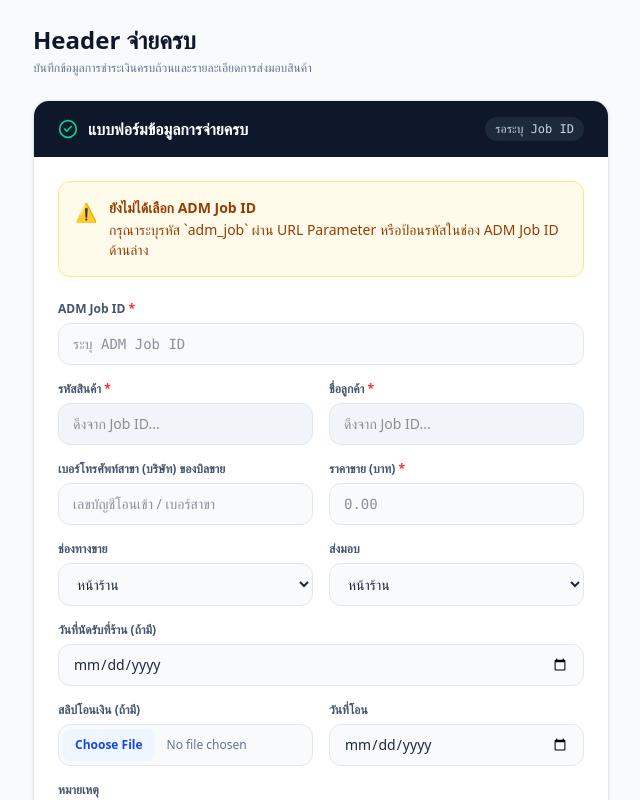
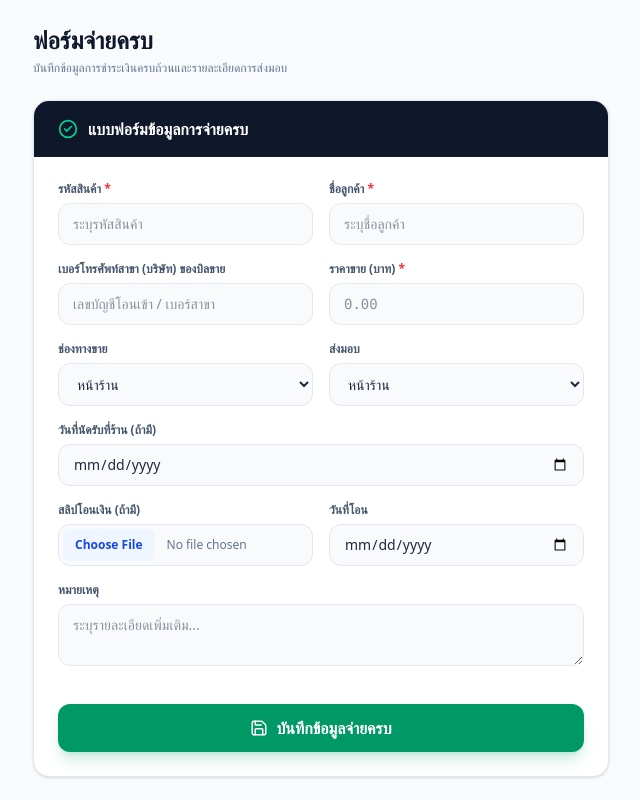
Before and after one commit to aanniiccee/heng-input, a Next.js app: page /admin/form in a window 1280 px wide. Shown: the top 800 px of the page, without its empty margins (319-959 px from the left). Built offline with nearby package versions, Linux system fonts and the light colour scheme; no server answers; sample sign-in values are in the browser's storage.

Commit message:
Update page.tsx

```diff
--- a/app/admin/form/page.tsx
+++ b/app/admin/form/page.tsx
@@ -5,27 +5,13 @@ import React, { useState, useEffect, Suspense } from "react";
 import { useSearchParams } from "next/navigation";
 import { Save, Loader2, CheckCircle2 } from "lucide-react";
 
-interface Transaction {
-  transaction_id: string;
-  product: string;
-  customer_name: string;
-  phone_number?: string;
-  channel?: string;
-  note?: string;
-}
-
 function PaidInFullFormContent() {
   const searchParams = useSearchParams();
+  const token = searchParams.get("token") || "";
 
-  const token = searchParams.get("token") || "";
-  const admJobFromUrl = searchParams.get("adm_job")?.trim() || "";
-
-  const [allTransactions, setAllTransactions] = useState<Transaction[]>([]);
-  const [loading, setLoading] = useState(false);
   const [isSubmitting, setIsSubmitting] = useState(false);
 
-  // Form Fields
-  const [admJobId, setAdmJobId] = useState("");
+  // Form Fields (ถอด admJobId ออกเรียบร้อยแล้ว)
   const [product, setProduct] = useState("");
   const [customerName, setCustomerName] = useState("");
   const [companyPhone, setCompanyPhone] = useState("");
@@ -37,8 +23,6 @@ function PaidInFullFormContent() {
   const [transferSlip, setTransferSlip] = useState<File | null>(null);
   const [transferDate, setTransferDate] = useState("");
   const [note, setNote] = useState("");
-
-  const todayStr = new Date().toISOString().split("T")[0];
 
   useEffect(() => {
     const adminName = sessionStorage.getItem("admin_name");
@@ -52,87 +36,67 @@ function PaidInFullFormContent() {
         currentParams.toString();
       return;
     }
-
-    loadData();
   }, [token]);
-
-  useEffect(() => {
-    if (admJobFromUrl) {
-      setAdmJobId(admJobFromUrl);
-    }
-  }, [admJobFromUrl]);
-
-  useEffect(() => {
-    if (admJobId && allTransactions.length > 0) {
-      const found = allTransactions.find((x) => x.transaction_id === admJobId);
-      if (found) {
-        setProduct(found.product || "");
-        setCustomerName(found.customer_name || "");
-      }
-    }
-  }, [admJobId, allTransactions]);
-
-  const loadData = async () => {
-    try {
-      setLoading(true);
-      const adminLineId = sessionStorage.getItem("admin_line_id") || "";
-      const apiUrl = `/api/pawn-transactions?token=${token}&admin_line_id=${adminLineId}`;
-      const r = await fetch(apiUrl);
-      if (r.ok) {
-        const data = await r.json();
-        setAllTransactions(data);
-      }
-    } catch (err) {
-      console.error("Error loading data:", err);
-    } finally {
-      setLoading(false);
-    }
-  };
 
   const handleFormSubmit = async (event: React.FormEvent) => {
     event.preventDefault();
-    if (!admJobId) {
-      alert("กรุณาระบุ ADM Job ID");
-      return;
-    }
+    setIsSubmitting(true);
 
-    setIsSubmitting(true);
     const adminLineId = sessionStorage.getItem("admin_line_id") || "Unknown";
     const adminName = sessionStorage.getItem("admin_name") || "Unknown";
 
-    const formData = new FormData();
-    formData.append("adm_job_id", admJobId);
-    formData.append("product", product);
-    formData.append("customer_name", customerName);
-    formData.append("company_phone", companyPhone);
-    formData.append("selling_price", sellingPrice);
-    formData.append("channel", channel);
-    formData.append("delivery_method", deliveryMethod);
-    formData.append("pickup_date", deliveryMethod === "หน้าร้าน" ? pickupDate : "");
-    formData.append("shipping_address", deliveryMethod === "จัดส่ง" ? shippingAddress : "");
-    formData.append("transfer_date", transferDate);
-    formData.append("note", note);
-    formData.append("created_by_line_id", adminLineId);
-    formData.append("created_by_name", adminName);
-    if (transferSlip) {
-      formData.append("transfer_slip", transferSlip);
-    }
+    try {
+      // แปลงไฟล์สลิปเป็น Base64 (ถ้ามี) เพื่อส่งไปยัง API Route ได้ง่ายขึ้น
+      let slipBase64 = "";
+      let slipFileName = "";
+      if (transferSlip) {
+        slipFileName = transferSlip.name;
+        slipBase64 = await new Promise<string>((resolve, reject) => {
+          const reader = new FileReader();
+          reader.readAsDataURL(transferSlip);
+          reader.onload = () => resolve(reader.result as string);
+          reader.onerror = (error) => reject(error);
+        });
+      }
 
-    try {
-      const response = await fetch(
-        `/api/paid-in-full/${encodeURIComponent(admJobId)}?token=${token}&admin_line_id=${adminLineId}`,
-        {
-          method: "PUT",
-          body: formData,
-        }
-      );
+      const payload = {
+        product,
+        customerName,
+        companyPhone,
+        sellingPrice,
+        channel,
+        deliveryMethod,
+        pickupDate: deliveryMethod === "หน้าร้าน" ? pickupDate : "",
+        shippingAddress: deliveryMethod === "จัดส่ง" ? shippingAddress : "",
+        transferDate,
+        slipFileName,
+        slipBase64,
+        note,
+        adminName,
+        adminLineId,
+      };
+
+      const response = await fetch("/api/save-paid-in-full", {
+        method: "POST",
+        headers: { "Content-Type": "application/json" },
+        body: JSON.stringify(payload),
+      });
 
       if (response.ok) {
-        alert("บันทึกข้อมูลสำเร็จ!");
-        await loadData();
+        alert("บันทึกข้อมูลลง Google Sheets สำเร็จ!");
+        // รีเซ็ตฟอร์ม
+        setProduct("");
+        setCustomerName("");
+        setCompanyPhone("");
+        setSellingPrice("");
+        setPickupDate("");
+        setShippingAddress("");
+        setTransferSlip(null);
+        setTransferDate("");
+        setNote("");
       } else {
         const err = await response.json();
-        alert("เกิดข้อผิดพลาด: " + (err.detail || "ไม่สามารถบันทึกได้"));
+        alert("เกิดข้อผิดพลาด: " + (err.error || "ไม่สามารถบันทึกข้อมูลได้"));
       }
     } catch (error) {
       console.error(error);
@@ -147,9 +111,9 @@ function PaidInFullFormContent() {
       <div className="max-w-xl mx-auto">
         {/* Header จ่ายครบ */}
         <div className="mb-6">
-          <h2 className="text-2xl font-bold text-slate-900">Header จ่ายครบ</h2>
+          <h2 className="text-2xl font-bold text-slate-900">ฟอร์มจ่ายครบ</h2>
           <p className="text-xs text-slate-500 mt-1">
-            บันทึกข้อมูลการชำระเงินครบถ้วนและรายละเอียดการส่งมอบสินค้า
+            บันทึกข้อมูลการชำระเงินครบถ้วนและรายละเอียดการส่งมอบ
           </p>
         </div>
 
@@ -160,40 +124,10 @@ function PaidInFullFormContent() {
               <CheckCircle2 size={20} className="text-emerald-400" />
               <span className="font-semibold">แบบฟอร์มข้อมูลการจ่ายครบ</span>
             </div>
-            <span className="text-xs font-mono bg-slate-800 px-2.5 py-1 rounded-full text-slate-300">
-              {admJobId ? `Job: ${admJobId}` : "รอระบุ Job ID"}
-            </span>
           </div>
 
           <div className="p-6">
-            {!admJobFromUrl && !admJobId && (
-              <div className="mb-6 p-4 bg-amber-50 border border-amber-200 text-amber-800 rounded-xl text-sm flex items-start gap-3">
-                <span className="text-lg">⚠️</span>
-                <div>
-                  <span className="font-semibold block mb-0.5">
-                    ยังไม่ได้เลือก ADM Job ID
-                  </span>
-                  กรุณาระบุรหัส `adm_job` ผ่าน URL Parameter หรือป้อนรหัสในช่อง ADM Job ID ด้านล่าง
-                </div>
-              </div>
-            )}
-
             <form onSubmit={handleFormSubmit} className="space-y-4">
-              {/* ADM Job ID */}
-              <div>
-                <label className="block text-xs font-semibold text-slate-600 mb-1.5">
-                  ADM Job ID <span className="text-red-500">*</span>
-                </label>
-                <input
-                  type="text"
-                  className="w-full bg-slate-50 border border-slate-200 rounded-xl px-3.5 py-2.5 text-sm font-mono text-slate-800 focus:bg-white focus:outline-none focus:ring-2 focus:ring-blue-500/20 focus:border-blue-500 transition"
-                  required
-                  placeholder="ระบุ ADM Job ID"
-                  value={admJobId}
-                  onChange={(e) => setAdmJobId(e.target.value)}
-                />
-              </div>
-
               {/* Product Code & Customer Name */}
               <div className="grid grid-cols-1 sm:grid-cols-2 gap-4">
                 <div>
@@ -202,11 +136,11 @@ function PaidInFullFormContent() {
                   </label>
                   <input
                     type="text"
-                    className="w-full bg-slate-100 border border-slate-200 rounded-xl px-3.5 py-2.5 text-sm text-slate-800 focus:outline-none transition"
+                    className="w-full bg-slate-50 border border-slate-200 rounded-xl px-3.5 py-2.5 text-sm text-slate-800 focus:bg-white focus:outline-none focus:ring-2 focus:ring-blue-500/20 focus:border-blue-500 transition"
                     required
-                    readOnly
-                    placeholder="ดึงจาก Job ID..."
+                    placeholder="ระบุรหัสสินค้า"
                     value={product}
+                    onChange={(e) => setProduct(e.target.value)}
                   />
                 </div>
                 <div>
@@ -215,11 +149,11 @@ function PaidInFullFormContent() {
                   </label>
                   <input
                     type="text"
-                    className="w-full bg-slate-100 border border-slate-200 rounded-xl px-3.5 py-2.5 text-sm text-slate-800 focus:outline-none transition"
+                    className="w-full bg-slate-50 border border-slate-200 rounded-xl px-3.5 py-2.5 text-sm text-slate-800 focus:bg-white focus:outline-none focus:ring-2 focus:ring-blue-500/20 focus:border-blue-500 transition"
                     required
-                    readOnly
-                    placeholder="ดึงจาก Job ID..."
+                    placeholder="ระบุชื่อลูกค้า"
                     value={customerName}
+                    onChange={(e) => setCustomerName(e.target.value)}
                   />
                 </div>
               </div>
@@ -364,11 +298,11 @@ function PaidInFullFormContent() {
                 <button
                   type="submit"
                   className={`w-full py-3 px-4 rounded-xl text-white font-semibold flex items-center justify-center gap-2 shadow-lg shadow-emerald-600/20 transition cursor-pointer ${
-                    isSubmitting || !admJobId
+                    isSubmitting
                       ? "bg-slate-300 text-slate-500 shadow-none cursor-not-allowed"
                       : "bg-emerald-600 hover:bg-emerald-700"
                   }`}
-                  disabled={isSubmitting || !admJobId}
+                  disabled={isSubmitting}
                 >
                   {isSubmitting ? (
                     <>
```
